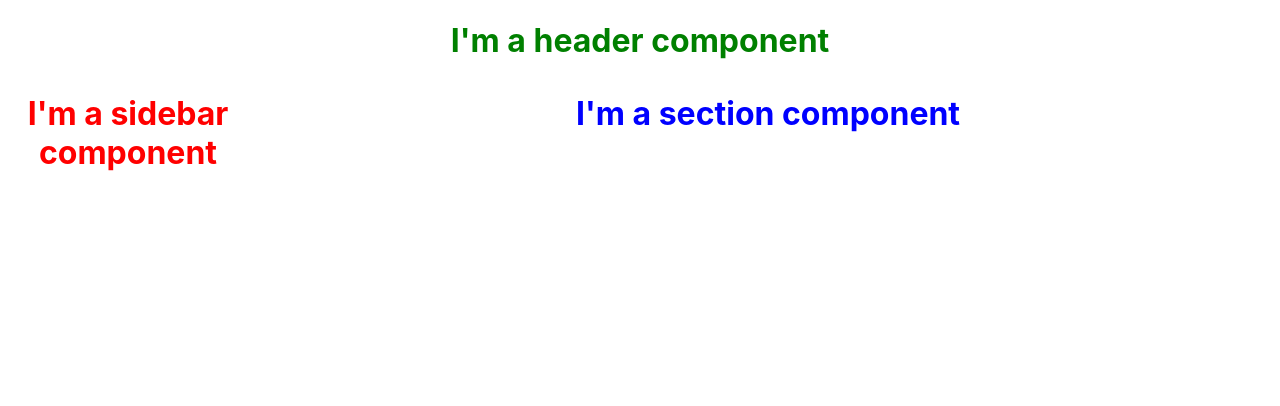
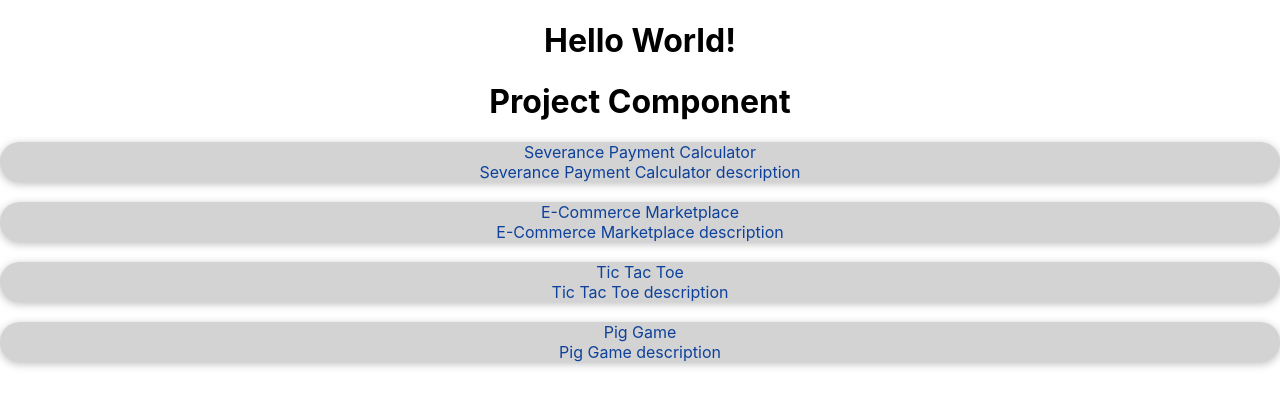
Before and after one commit to FranRovi/FranRovi, a React (Create React App) app in the folder Udemy/React/portfolio/: page / in a window 1280 px wide. Shown: the top 406 px of the page. Built offline with nearby package versions, Linux system fonts and the light colour scheme.

Commit message:
portoflio_porject: project component WIP

```diff
--- a/Udemy/React/portfolio/src/App.js
+++ b/Udemy/React/portfolio/src/App.js
@@ -1,18 +1,37 @@
-import Sidebar from './components/Sidebar';
-import Header from './components/Header';
-import Section from './components/Section';
+import React from 'react';
+
+import Projects from './components/Projects';
+
 
 import './App.css';
 
 function App() {
+  const projects = [
+    {
+        id: 1,
+        name: "Severance Payment Calculator",
+        description: "Severance Payment Calculator description"
+    },
+    {
+        id: 2,
+        name: "E-Commerce Marketplace",
+        description: "E-Commerce Marketplace description"
+    },
+    {
+        id: 3,
+        name: "Tic Tac Toe",
+        description: "Tic Tac Toe description"
+    },
+    {
+        id: 4,
+        name: "Pig Game",
+        description: "Pig Game description"
+    }
+  ];
   return (
     <div className="App">
-      <Header />
-      {/* <h2>My React Portfolio</h2>   */}
-      <div className="row">
-        <Sidebar />
-        <Section />
-      </div>
+      <h1>Hello World!</h1>
+      <Projects projectsInfo={projects}/>
     </div>
   );
 }
--- /dev/null
+++ b/Udemy/React/portfolio/src/components/Card.js
@@ -0,0 +1,12 @@
+import React from 'react';
+
+import classes from './Card.module.css';
+
+const Card = (props) => {
+    return(
+        <div className={`${classes.card} ${props.className}`}>
+            {props.children}
+        </div>
+    )
+}
+export default Card;
--- /dev/null
+++ b/Udemy/React/portfolio/src/components/Card.module.css
@@ -0,0 +1,8 @@
+.card {
+    margin: 20px auto;
+    color:rgb(13, 65, 155);
+    background: lightgray;
+    box-shadow: 0 2px 8px rgba(0, 0, 0, 0.26);
+    border-radius: 50px;
+    list-style-type: none;
+}
--- a/Udemy/React/portfolio/src/components/Header.css
+++ /dev/null
@@ -1,3 +0,0 @@
-h1 {
-    color: blue;
-}
--- a/Udemy/React/portfolio/src/components/Header.js
+++ /dev/null
@@ -1,9 +0,0 @@
-import './Portfolio.css';
-
-const Header = () => {
-    return(
-        <h1 className="green">I'm a header component</h1>
-    );
-}
-
-export default Header;
--- a/Udemy/React/portfolio/src/components/Portfolio.css
+++ /dev/null
@@ -1,19 +0,0 @@
-.red{
-    color:red;
-    width:20%;
-}
-
-.green{
-    color:green;
-    height:30px;
-}
-
-.blue{
-    color:blue;
-    width:80%;
-}
-
-.row{
-    display:flex;
-    justify-content: center;
-}
--- /dev/null
+++ b/Udemy/React/portfolio/src/components/Projects.js
@@ -0,0 +1,21 @@
+import React from 'react';
+
+import Card from './Card';
+
+const Projects = (props) => {
+    return(
+        <div>
+            <h1>Project Component</h1>
+            {
+                props.projectsInfo.map((project)=>
+                    <Card>
+                        <li>{project.name}</li>
+                        <li>{project.description}</li>
+                    </Card>
+                    )
+            }
+        </div>
+    )
+}
+
+export default Projects;
--- a/Udemy/React/portfolio/src/components/Section.js
+++ /dev/null
@@ -1,9 +0,0 @@
-import './Portfolio.css';
-
-const Section = () => {
-    return(
-        <h1 className="blue">I'm a section component</h1>
-    );
-}
-
-export default Section;
--- a/Udemy/React/portfolio/src/components/Sidebar.css
+++ /dev/null
@@ -1,3 +0,0 @@
-h1 {
-    color: red;
-}
--- a/Udemy/React/portfolio/src/components/Sidebar.js
+++ /dev/null
@@ -1,9 +0,0 @@
-import './Portfolio.css';
-
-const Sidebar = () => {
-    return(
-        <h1 className="red">I'm a sidebar component</h1>
-    );
-}
-
-export default Sidebar;
```
